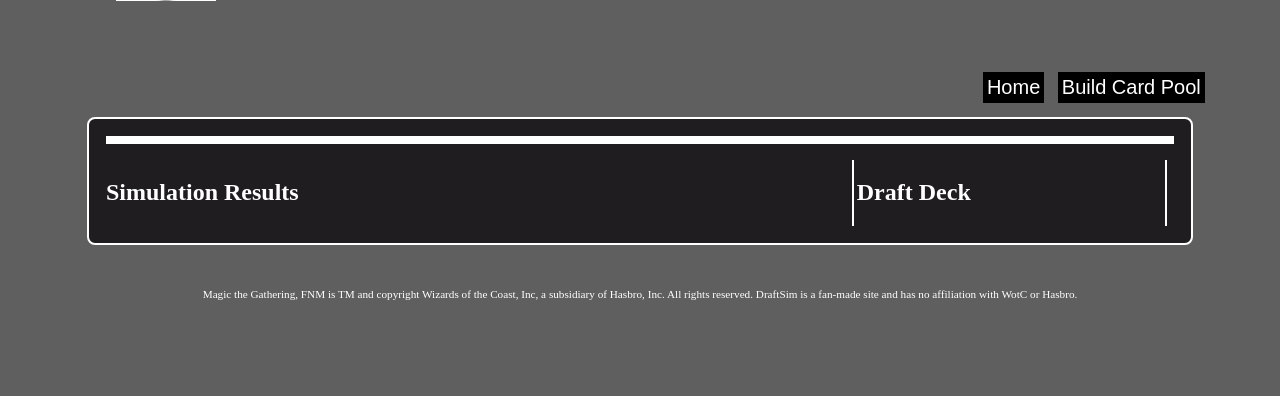
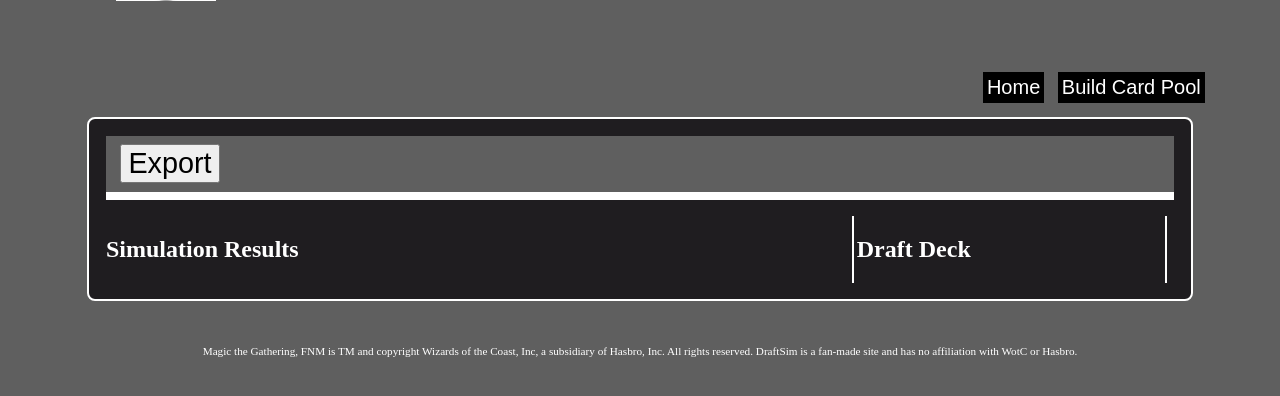
Before and after one commit to radderic/CIS-350-Project, a Flask app: page /sealed in a window 1280 px wide. Shown: the part 197-593 px from the top of the page. Run offline with Flask 2, Linux system fonts and the light colour scheme; some web fonts are replaced.

Commit message:
added export option

```diff
--- a/static/css/base.css
+++ b/static/css/base.css
@@ -161,7 +161,7 @@ main {
 }
 
 #draft-deck {
-    max-height: 100%;
+    max-height: 60vh;
     overflow: auto;
 }
 
--- a/static/css/style.css
+++ b/static/css/style.css
@@ -59,7 +59,6 @@ nav li{
 /*removes underline and changes nav link text color to white*/
 nav li a{
     text-decoration: none;
-    color: #ffffff;
 }
 
 /*background color for body*/
@@ -221,7 +220,7 @@ button:hover{
 }
 
 .results-container {
-    overflow-y: scroll;
+    overflow-y: auto;
     max-height: 800px;
     width: 70%;
     margin-right: .2em;
@@ -238,7 +237,7 @@ button:hover{
 
 /*Styles the container holding the deck for Sealed format*/
 .picks-container {
-    overflow-y: scroll;
+    overflow-y: auto;
     max-height: 800px;
     width: 29%;
     margin-right: .2em;
@@ -297,7 +296,7 @@ button:hover{
 
     nav li a:hover{color: #72f766;}
 
-    nav li a:visited{color: #644277;}
+    nav li a:visited{color: #ffffff;}
 
     /*sets the logo layout*/
     header img {
--- a/static/js/sort_cards.js
+++ b/static/js/sort_cards.js
@@ -24,6 +24,7 @@ $.ajax({
         collection = JSON.parse(data.success);
         sort_rarity(collection);
         add_buttons();
+        updateExport();
     }
 });
 
@@ -159,6 +160,7 @@ function add_to_deck(card_id){
             break;
         }
     }
+    updateExport();
     display_cards();
 }
 
@@ -173,6 +175,7 @@ function remove_from_deck(card_id){
     else {
         deck[card_id] = count - 1;
     }
+    updateExport();
     display_cards();
 }
 
@@ -184,5 +187,20 @@ function clear_deck(){
         }
         delete deck[card_id];
     }
+    updateExport();
     display_cards();
 }
+
+function updateExport() {
+    let filename = "mtgdeck.json";
+    let deckJson = {};
+    let deckLength = Object.keys(deck).length;
+    if(deckLength > 0) {
+        for(let id in deck) {
+            deckJson[id] = collection[id];
+            deckJson[id]['count'] = deck[id];
+        }
+    }
+    let base64_deck = btoa(JSON.stringify(deckJson, null, 1));
+    $("#export").attr("href", "data:application/octet-stream;charset=utf-16le;base64," + base64_deck);
+}
--- a/templates/editcollection.html
+++ b/templates/editcollection.html
@@ -5,6 +5,7 @@
     <title>Draft Simulator Prototype</title>
     <meta charset="utf-8">
     <link rel="stylesheet" type="text/css" href="{{url_for('static', filename='css/base.css')}}">
+    <link rel="icon" href="/static/images/favicon.png">
 </head>
 
 <body>
--- a/templates/sealed.html
+++ b/templates/sealed.html
@@ -6,7 +6,7 @@
         <meta charset="utf-8">
         <meta name="viewport" content="width=device-width, initial-scale=1">
         <link rel="stylesheet" href="{{url_for('static', filename='css/style.css')}}">
-        <link rel="icon" href="images/favicon.png">
+        <link rel="icon" href="/static/images/favicon.png">
     </head>
 
     <body>
@@ -24,7 +24,9 @@
             </nav>
             <main class="sealed-split">
                 <!--populated with buttons via jscript-->
-                <div class="controls"></div>
+                <div class="controls">
+                    <a id="export" download="deck.json"><button>Export</button></a>
+                </div>
                 <div class="results-container">
                     <h2>Simulation Results</h2>
                     <!--Contains the cards in the sealed result as images-->
```
